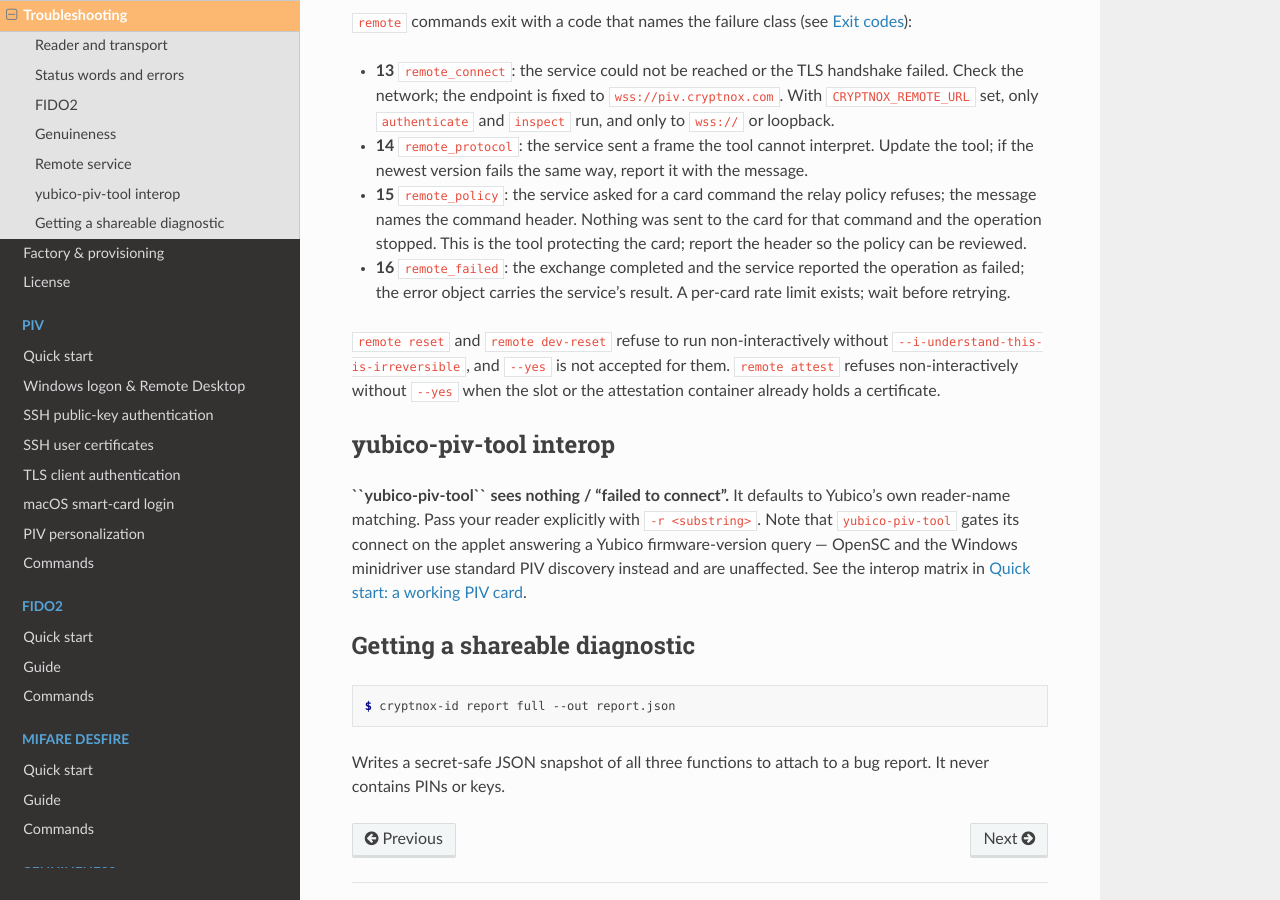
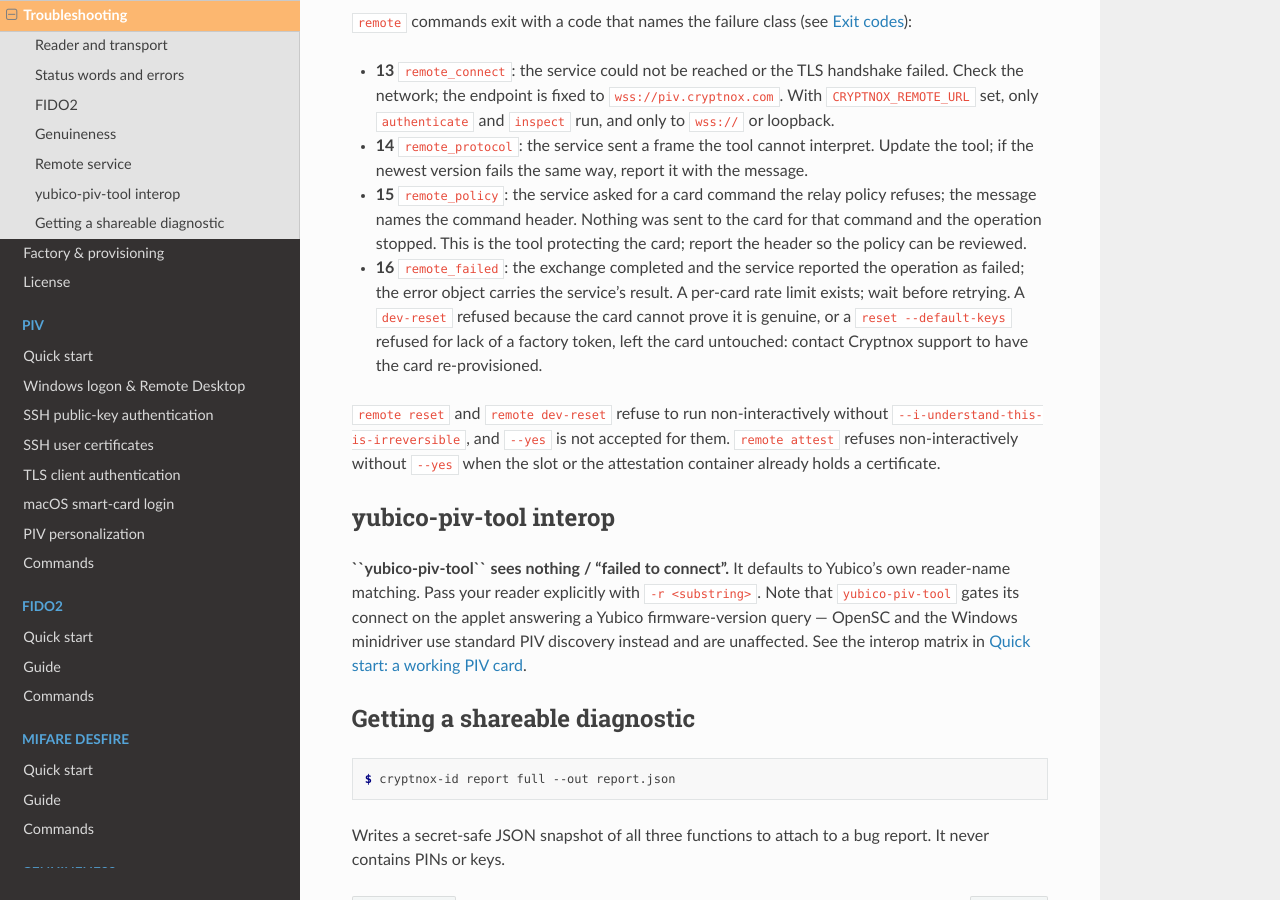
Before and after one commit to cryptnox/cryptnox-id-cli, a Sphinx documentation site: the page built from docs/troubleshooting.rst, in a window 1280 px wide and 900 px high, scrolled down 2562 px. Built offline with Sphinx 7.4.7 and the Read the Docs theme 3.1.0, drawn with Linux system fonts in a browser that asks for light colours.

Commit message:
Send refused dev-reset and default-key resets to support
A dev-reset refused because the card cannot prove it is genuine, and a
reset --default-keys refused for lack of a factory token, both leave the
card for Cryptnox support to re-provision. The remote guide, the command
reference and the exit code 16 entry in troubleshooting say so. The
guide also notes that the service's refusal may suggest
reset --default-keys, which it refuses without a factory token.

Co-Authored-By: Claude Opus 5.5 <noreply@anthropic.com>

```diff
--- a/docs/remote/remote-commands.rst
+++ b/docs/remote/remote-commands.rst
@@ -95,7 +95,8 @@ Reset
                          default key, so the PIV function can be worked on
                          locally. Before anything is deleted the card must
                          prove it is genuine with one of its own keys; a card
-                         that cannot is refused untouched. Only Cryptnox can
+                         that cannot is refused untouched and must be
+                         re-provisioned by Cryptnox support. Only Cryptnox can
                          make the card genuine again. The phrase is
                          DEV-RESET-PIV.
 
--- a/docs/remote/remote-guide.rst
+++ b/docs/remote/remote-guide.rst
@@ -123,7 +123,8 @@ support.
 On ``dev-reset``, the flag selects how the card proves it is genuine before
 anything is deleted: without it, with its card-manager key; with it, with key
 version 2 of its PIV security domain. A card that can prove neither is refused
-untouched.
+untouched; Cryptnox support re-provisions it. The service's refusal may suggest
+``reset --default-keys``, which it refuses without a factory token.
 
 What is sent to the service
 ---------------------------
--- a/docs/troubleshooting.rst
+++ b/docs/troubleshooting.rst
@@ -142,7 +142,10 @@ Remote service
   protecting the card; report the header so the policy can be reviewed.
 - **16** ``remote_failed``: the exchange completed and the service reported
   the operation as failed; the error object carries the service's result.
-  A per-card rate limit exists; wait before retrying.
+  A per-card rate limit exists; wait before retrying. A ``dev-reset``
+  refused because the card cannot prove it is genuine, or a
+  ``reset --default-keys`` refused for lack of a factory token, left the card
+  untouched: contact Cryptnox support to have the card re-provisioned.
 
 ``remote reset`` and ``remote dev-reset`` refuse to run non-interactively
 without ``--i-understand-this-is-irreversible``, and ``--yes`` is not
```
